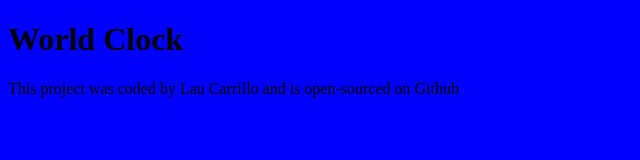
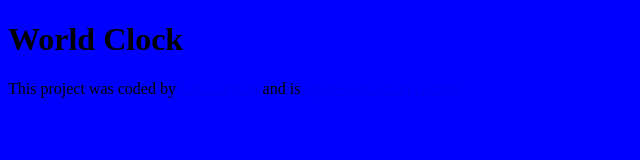
Before and after one commit to LauCarrillo21/world-clock, a plain HTML site: page index.html in a window 1280 px wide. Shown: the whole page, without its empty margins (0-640 px from the left). Drawn offline with Linux system fonts and the light colour scheme.

Commit message:
Finished project setup

```diff
--- a/index.html
+++ b/index.html
@@ -10,7 +10,10 @@
 <body>
     <h1> World Clock</h1>
     <footer>
-        This project was coded by Lau Carrillo and is open-sourced on Github
+        This project was coded by
+        <a href="https://www.linkedin.com/in/laura-carrillo21/" target="_blank"> Lau Carrillo</a>  and is
+        <a href="https://github.com/LauCarrillo21/world-clock" target="_blank"> open-sourced on Github
+        </a>
     </footer>
 
     <!-- //JS needs to be loaded after the HTML code -->
```
